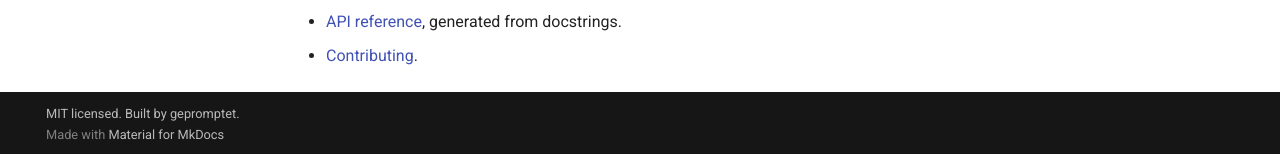
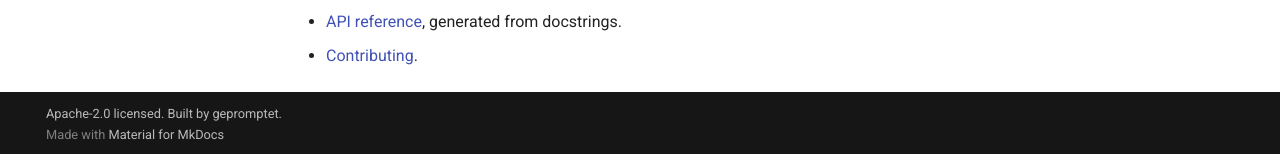
Before and after one commit to AlexisN2002/xmas, an MkDocs documentation site: the page built from docs/index.md, in a window 1280 px wide and 1286 px high. Shown: the part 1129-1283 px from the top of the window. Built offline with MkDocs 1.6.1 and Material for MkDocs 9.7.7, drawn with Linux system fonts in a browser that asks for light colours; comment, search, counter and statistics services are not loaded.

Commit message:
Project metadata says Apache-2.0, as the LICENSE file does
Co-Authored-By: Claude Fable 5.1 <noreply@anthropic.com>

```diff
--- a/mkdocs.yml
+++ b/mkdocs.yml
@@ -68,4 +68,4 @@ markdown_extensions:
   - pymdownx.highlight:
       anchor_linenums: true
 
-copyright: MIT licensed. Built by gepromptet.
+copyright: Apache-2.0 licensed. Built by gepromptet.
--- a/pyproject.toml
+++ b/pyproject.toml
@@ -2,7 +2,7 @@
 name = "xmas"
 description = "A lightweight framework for building and optimizing multi-agent systems."
 readme = "README.md"
-license = { text = "MIT" }
+license = { text = "Apache-2.0" }
 authors = [{ name = "Tom Zehle" }]
 requires-python = ">=3.12,<3.13"
 dynamic = ["version"]
```
